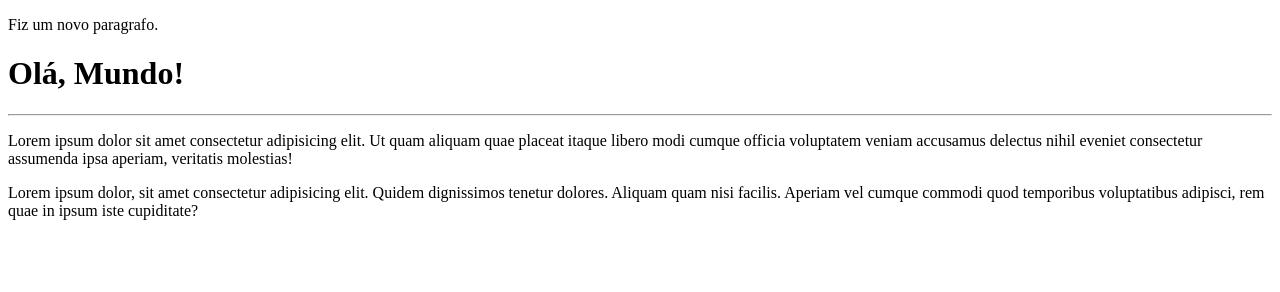
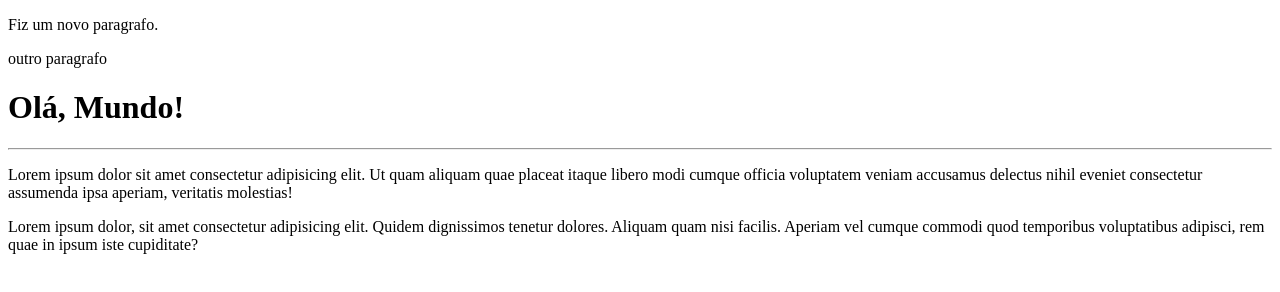
Before and after one commit to damyresmaciel/Ola-Mundo, a plain HTML site: page site-exemplo/index.html in a window 1280 px wide. Drawn offline with Linux system fonts and the light colour scheme.

Commit message:
Outro paragrafo

```diff
--- a/site-exemplo/index.html
+++ b/site-exemplo/index.html
@@ -9,6 +9,11 @@
   <p>
     Fiz um novo paragrafo.
   </p>
+
+  <p>
+    outro paragrafo
+  </p>
+
  <h1>Olá, Mundo!</h1>
  <hr>
   <p>Lorem ipsum dolor sit amet consectetur adipisicing elit. Ut quam aliquam quae placeat itaque libero modi cumque officia voluptatem veniam accusamus delectus nihil eveniet consectetur assumenda ipsa aperiam, veritatis molestias!</p>
```
